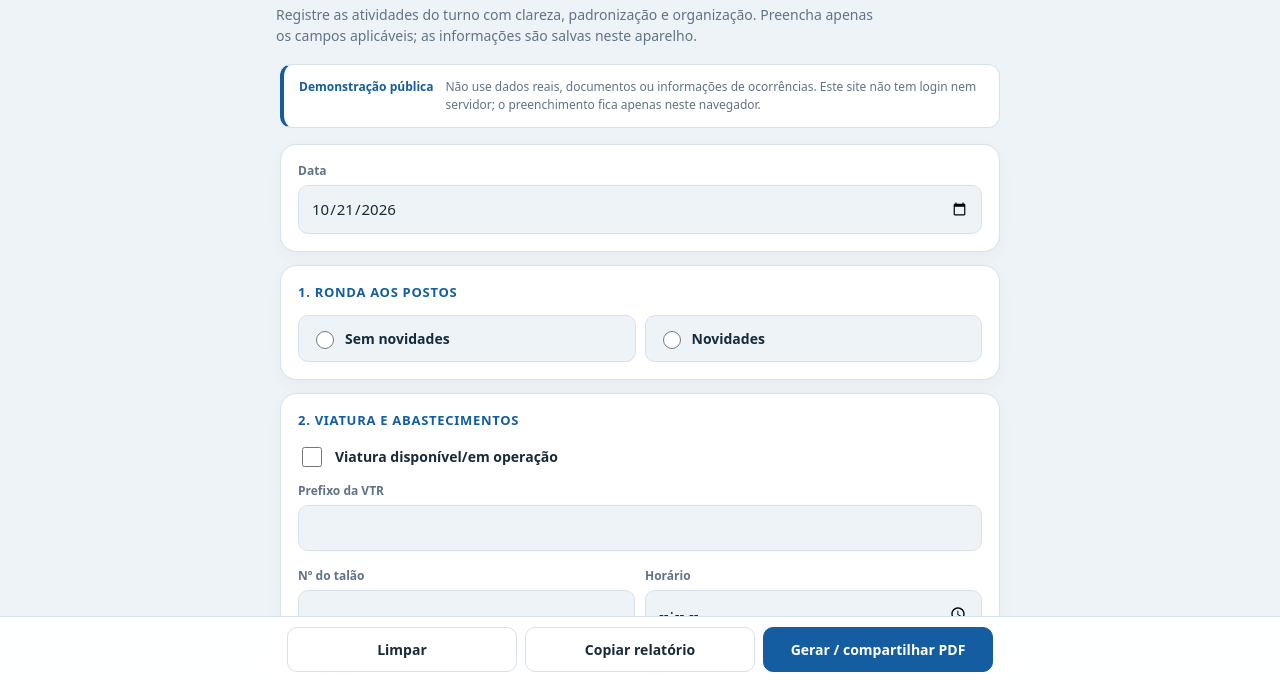
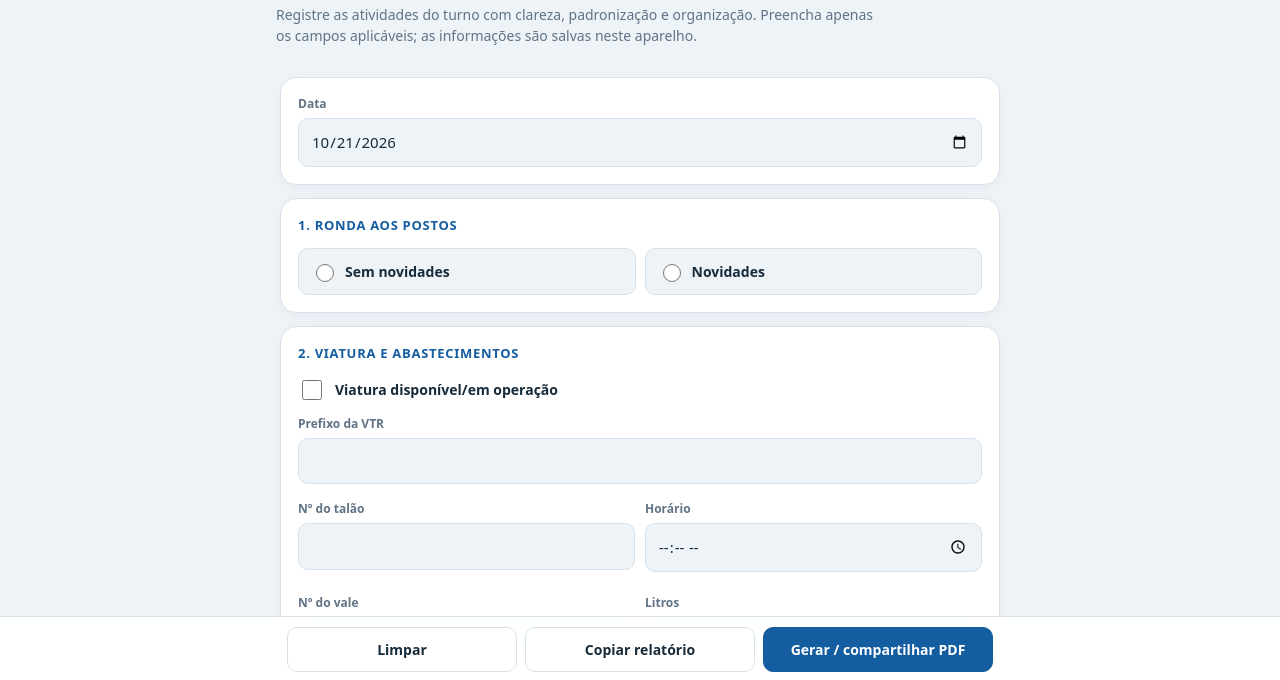
Before and after one commit to carlosgodspeed/plantao-gcm-pages-io, a plain HTML site: page index.html in a window 1280 px wide. Shown: the part 118-798 px from the top of the page. Drawn offline with nearby package versions, Linux system fonts and the light colour scheme.

Commit message:
Remove public demo notice

```diff
--- a/index.html
+++ b/index.html
@@ -87,7 +87,7 @@ canvas{width:100%;height:150px;background:var(--bg);border:1px dashed var(--bd);
 <p class="intro">Registre as atividades do turno com clareza, padronização e organização. Preencha apenas os campos aplicáveis; as informações são salvas neste aparelho.</p>
 </header>
 <main>
-<div class="notice"><strong>Demonstração pública</strong><span>Não use dados reais, documentos ou informações de ocorrências. Este site não tem login nem servidor; o preenchimento fica apenas neste navegador.</span></div>
+
 <section>
 <label for="data" style="margin-top:0">Data</label>
 <input type="date" id="data" data-k="data">
```
